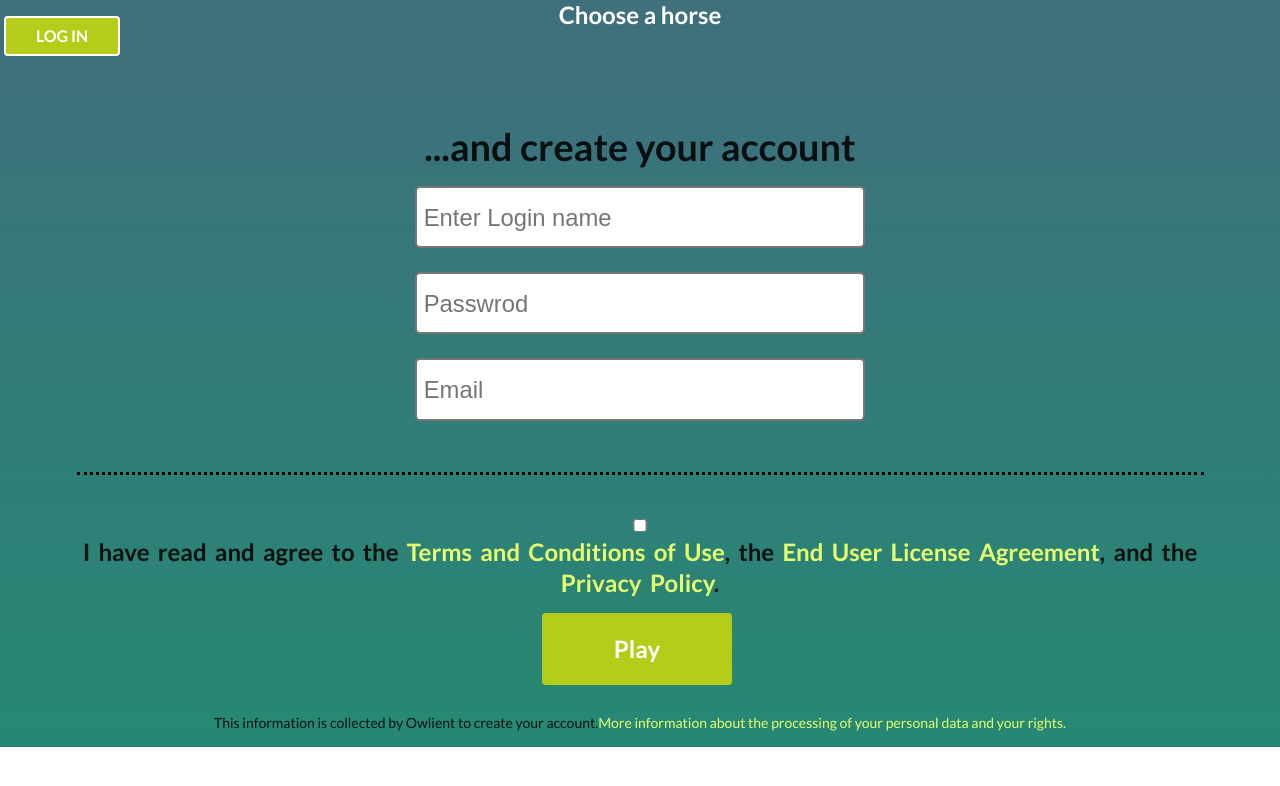
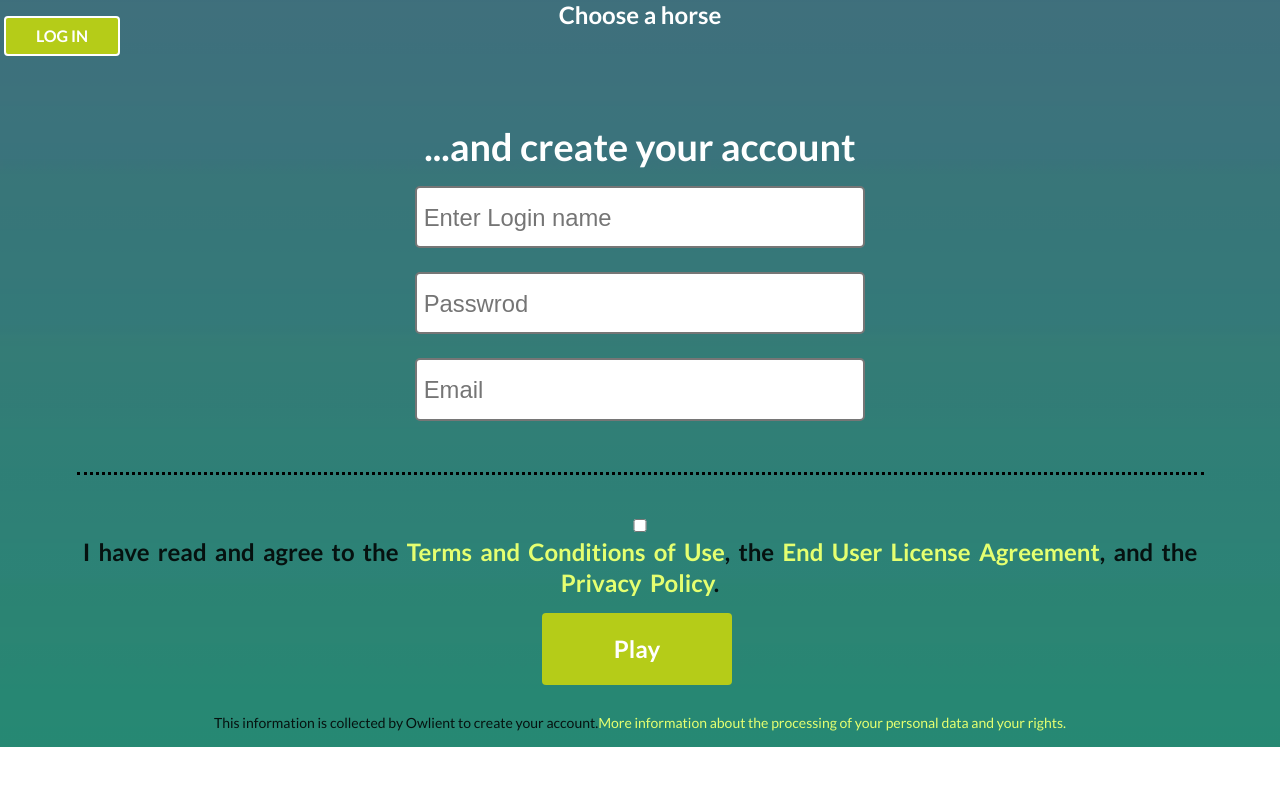
Before and after one commit to lalaantika/loginpage, an Angular app in the folder class-login-project/: page / in a window 1280 px wide. Shown: the top 786 px of the page. Built offline with nearby package versions, Linux system fonts and the light colour scheme.

Commit message:
h1 turned to white

```diff
--- a/class-login-project/src/app/sign-up/sign-up.component.css
+++ b/class-login-project/src/app/sign-up/sign-up.component.css
@@ -30,6 +30,7 @@ button.submit {
 }
 
 h1 {
+    color: #fff;
     font-size: 2.7em;
 }
 
```
